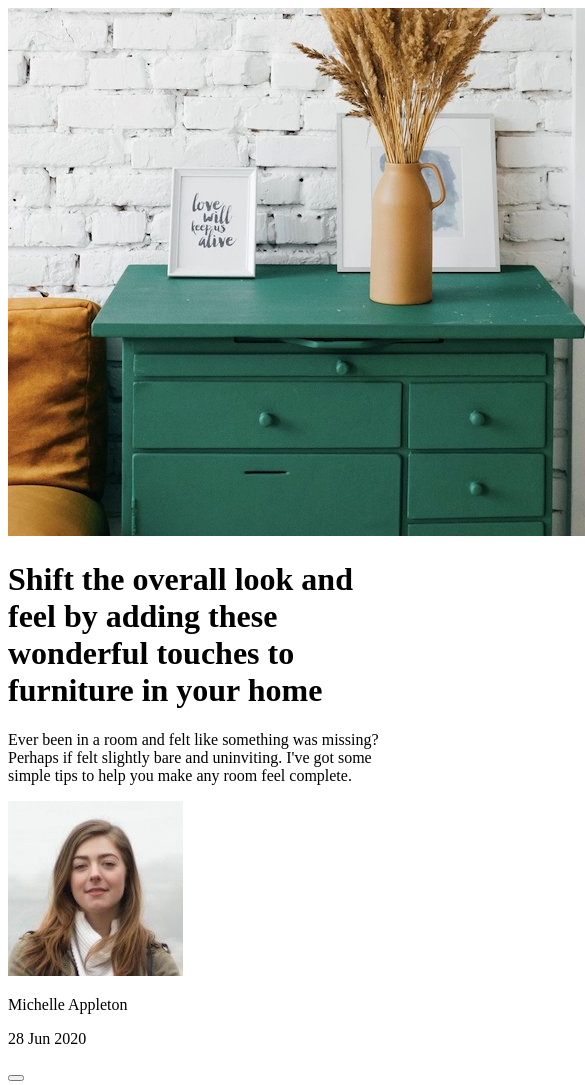
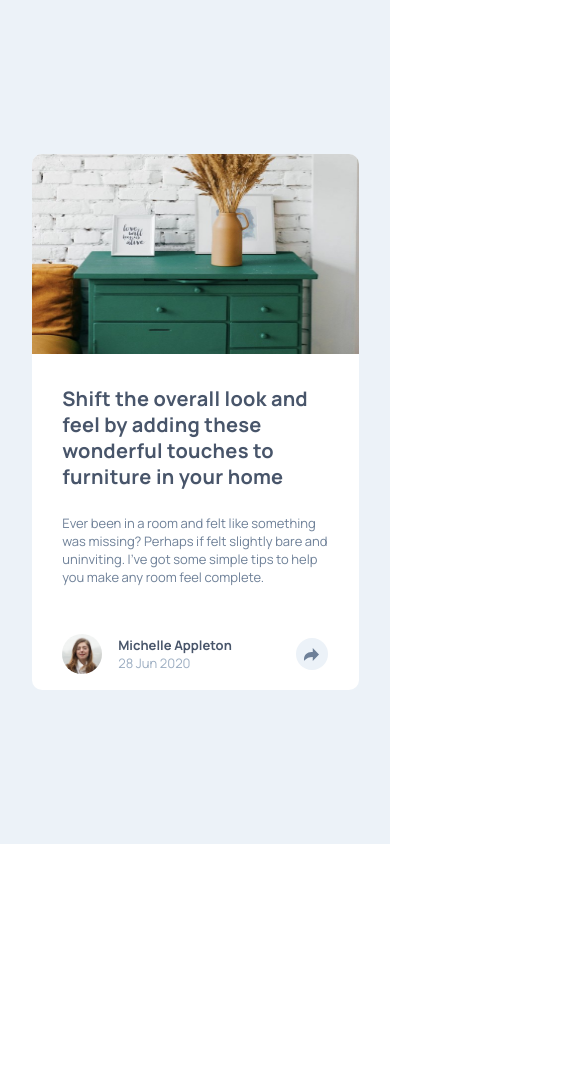
Before and after one commit to ShixuLuo/frontend-article-preview-card, a plain HTML site: page index.html in a window 390 px wide. Shown: the top 1085 px of the page, 585 px wide, since content can reach past the window. After the commit the page ends 844 px from the top, so only its background shows below. Drawn offline with Linux system fonts and the light colour scheme.

Commit message:
feat(css): add styles for inactive mobile devices

```diff
--- a/index.html
+++ b/index.html
@@ -4,6 +4,9 @@
   <meta charset="UTF-8">
   <meta name="viewport" content="width=device-width, initial-scale=1.0"> <!-- displays site properly based on user's device -->
 
+  <link rel="preconnect" href="https://fonts.googleapis.com">
+  <link rel="preconnect" href="https://fonts.gstatic.com" crossorigin>
+  <link href="https://fonts.googleapis.com/css2?family=Manrope:wght@200..800&display=swap" rel="stylesheet">
   <link rel="icon" type="image/png" sizes="32x32" href="./images/favicon-32x32.png">
   <link rel="stylesheet" href="styles.css">
 
@@ -26,11 +29,11 @@
           <div class="card__body__footer__author-info">
             <img src="images/avatar-michelle.jpg" alt="Image of the author">
             <div class="card__body__footer__author-info__content">
-              <p>Michelle Appleton</p>
-              <p>28 Jun 2020</p>
+              <p class="card__body__footer__author-info__content__author">Michelle Appleton</p>
+              <p class="card__body__footer__author-info__content__date">28 Jun 2020</p>
             </div>
           </div>
-          <button class="card__footer__share"></button>
+          <button class="card__body__footer__share"></button>
         </div>
       </div>
     </div>
--- a/styles.css
+++ b/styles.css
@@ -0,0 +1,143 @@
+* {
+  padding: 0;
+  margin: 0;
+  box-sizing: border-box;
+}
+
+:root {
+  --spacing-0: 0px;
+  --spacing-200: 16px;
+  --spacing-300: 24px;
+  --spacing-400: 32px;
+  --spacing-500: 40px;
+  --spacing-600: 48px;
+  --spacing-700: 56px;
+  --spacing-800: 64px;
+  --spacing-1300: 104px;
+  --spacing-2000: 160px;
+
+  --color-white: #FFFFFF;
+  --color-grey-900: #48556A;
+  --color-grey-500: #6E8098;
+  --color-grey-400: #9DAEC2;
+  --color-grey-200: #ECF2F8;
+}
+
+body {
+}
+
+main {
+  min-height: 100vh;
+
+  display: flex;
+  align-items: center;
+  justify-content: center;
+
+  background-color: var(--color-grey-200);
+}
+
+.card {
+  width: min-content;
+  height: min-content;
+
+  display: flex;
+  flex-direction: column;
+  align-items: center;
+  gap: var(--spacing-400);
+
+  background-color: var(--color-white);
+  border-radius: 10px;
+  overflow: hidden;
+}
+
+.card img {
+  width: 327px;
+  height: 200px;
+
+}
+
+.card__body {
+  padding-bottom: var(--spacing-200);
+  width: min-content;
+
+  display: flex;
+  flex-direction: column;
+  align-items: center;
+  justify-content: center;
+  gap: var(--spacing-600);
+}
+
+.card__body__content {
+
+  display: flex;
+  flex-direction: column;
+  gap: var(--spacing-300);
+}
+
+.card__body__footer {
+
+  display: flex;
+  align-items: center;
+  gap: var(--spacing-800);
+}
+
+.card__body__footer__author-info {
+
+  display: flex;
+  align-items: center;
+  gap: var(--spacing-200);
+}
+
+.card__body__footer__author-info img {
+  width: 40px;
+  height: 40px;
+  border-radius: 50%;
+}
+
+.card__body__footer__author-info__content {
+  width: max-content;
+
+  display: flex;
+  flex-direction: column;
+}
+
+.card__body__footer__share {
+  width: 32px;
+  height: 32px;
+
+  border: 0px;
+  border-radius: 50%;
+  background-color: var(--color-grey-200);
+  background-image: url("images/icon-share.svg");
+  background-repeat: no-repeat;
+  background-position: center;
+  background-size: 15px 13px;
+}
+
+/* fonts */
+h1 {
+  font-family: "Manrope";
+  font-size: 20px;
+  font-weight: bold;
+  line-height: 130%;
+  letter-spacing: 0.25px;
+  color: var(--color-grey-900);
+}
+
+p {
+  font-family: "Manrope";
+  font-size: 13px;
+  font-weight: medium;
+  line-height: 140%;
+  letter-spacing: 0.12%;
+  color: var(--color-grey-500);
+}
+
+p.card__body__footer__author-info__content__author {
+  font-weight: bold;
+  color: var(--color-grey-900);
+}
+
+p.card__body__footer__author-info__content__date {
+  color: var(--color-grey-400);
+}
```
